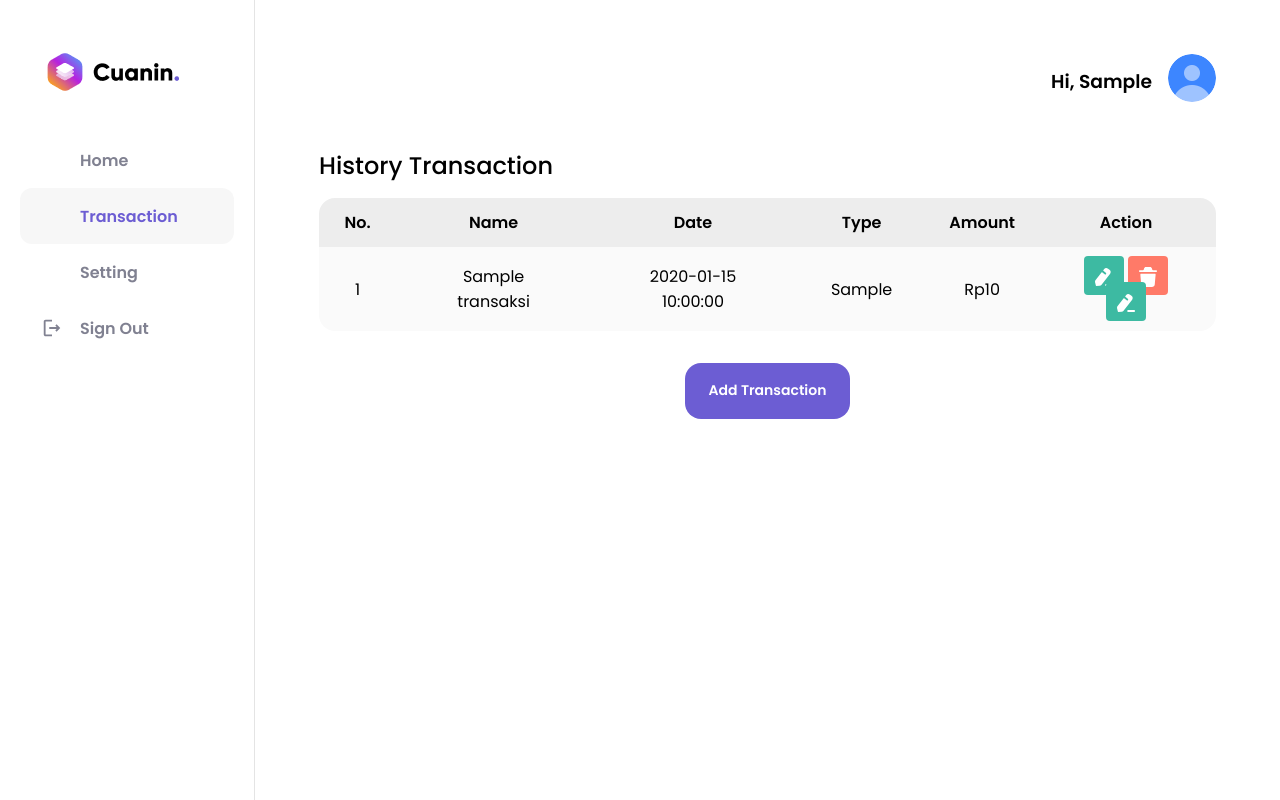
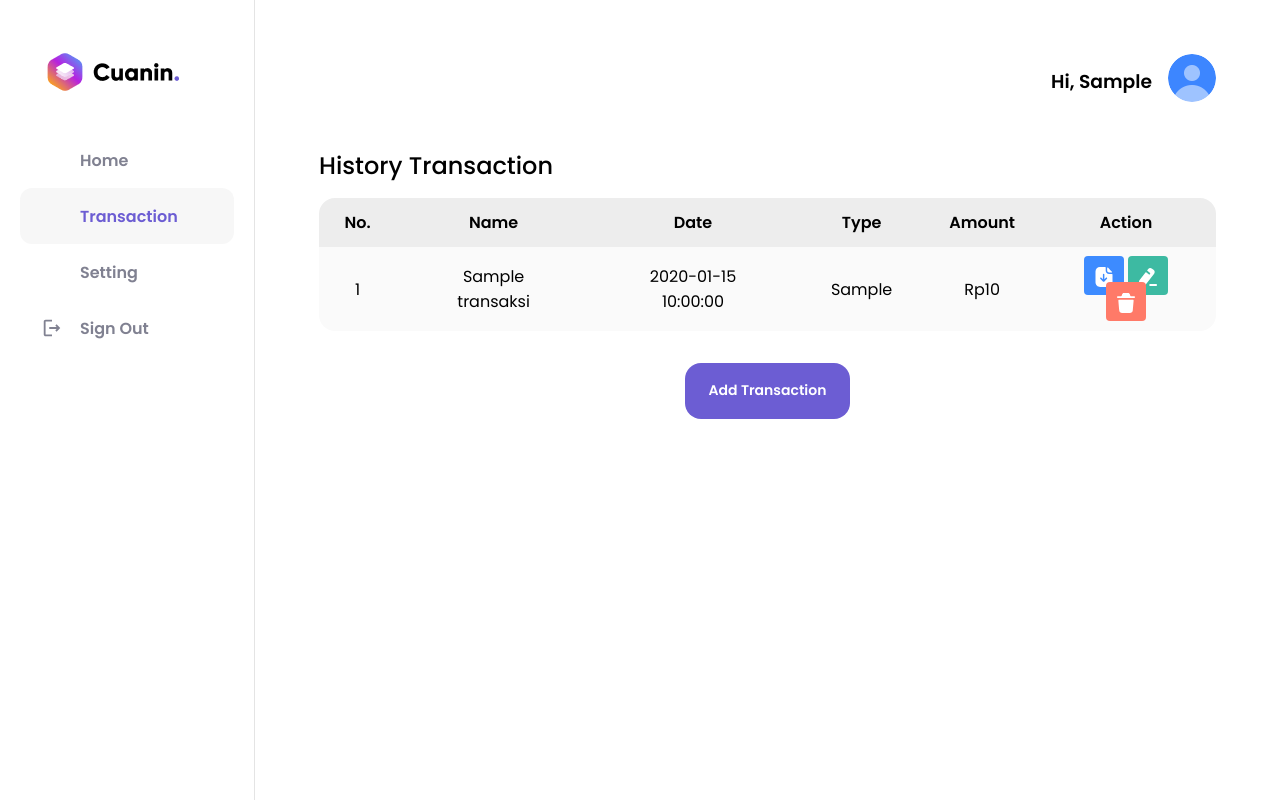
Before and after one commit to farhannovan/cuanin, a PHP site: page /transaction.php in a window 1280 px wide. Run offline with PHP 8.4, Linux system fonts and the light colour scheme; the visitor is signed in with stand-in values (Sample User, id 1); tables that the repository leaves empty or names only in its code hold one stand-in row (values such as "Sample post").

Commit message:
edit button print

```diff
--- a/assets/css/button.css
+++ b/assets/css/button.css
@@ -18,6 +18,14 @@
     -moz-transition: 0.3s;
     -o-transition: 0.3s;
     transition: 0.3s;
+}
+
+.button.blue {
+    background: #3d8bff;
+}
+
+.button.blue:hover {
+    background: #0a6cff;
 }
 
 .button.green {
--- a/transaction.php
+++ b/transaction.php
@@ -129,9 +129,9 @@ if (isset($_POST["tambah"])) {
                                     <td data-label="Type" class="index"><?= $row["tipe"]; ?></td>
                                     <td data-label="Amount" class="index"><?= rupiah($row["jumlah"]); ?></td>
                                     <td data-label="Action">
+                                        <a class="button blue" href="config/print.php?id=<?= $row["id"] ?>"><img class="icon-action" src="assets/img/download.svg" alt=""></a>
                                         <a class="button green" href="edit.php?id=<?= $row["id"] ?>"><img class="icon-action" src="assets/img/edit.svg" alt=""></a>
                                         <a class="button red" href="config/delete.php?id=<?= $row["id"]; ?>" onclick=" return confirm('Yakin ingin menghapus data?')"><img class="icon-action" src="assets/img/delete.svg" alt=""></a>
-                                        <a class="button green" href="config/print.php?id=<?= $row["id"] ?>"><img class="icon-action" src="assets/img/edit.svg" alt=""></a>
                                     </td>
                                 </tr>
                             </tbody>
```
Also changed, not shown: assets/img/download.svg (added).
